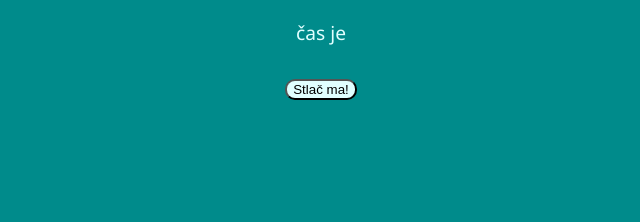
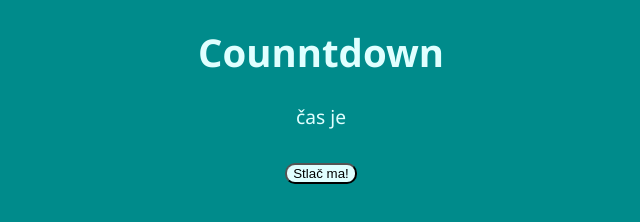
Before and after one commit to LonziSlovakia/Countdown, a plain HTML site: page index.html in a window 1280 px wide. Shown: the whole page, without its empty margins (319-959 px from the left). Drawn offline with Linux system fonts and the light colour scheme.

Commit message:
pridal som nadpis "Countdown"

```diff
--- a/index.html
+++ b/index.html
@@ -23,6 +23,9 @@
     </style>
 </head>
 <body>
+
+    <h1>Counntdown</h1>
+
     <p id="para">čas je </p>
     <button onclick="time()">Stlač ma!</button>
     <script>
```
